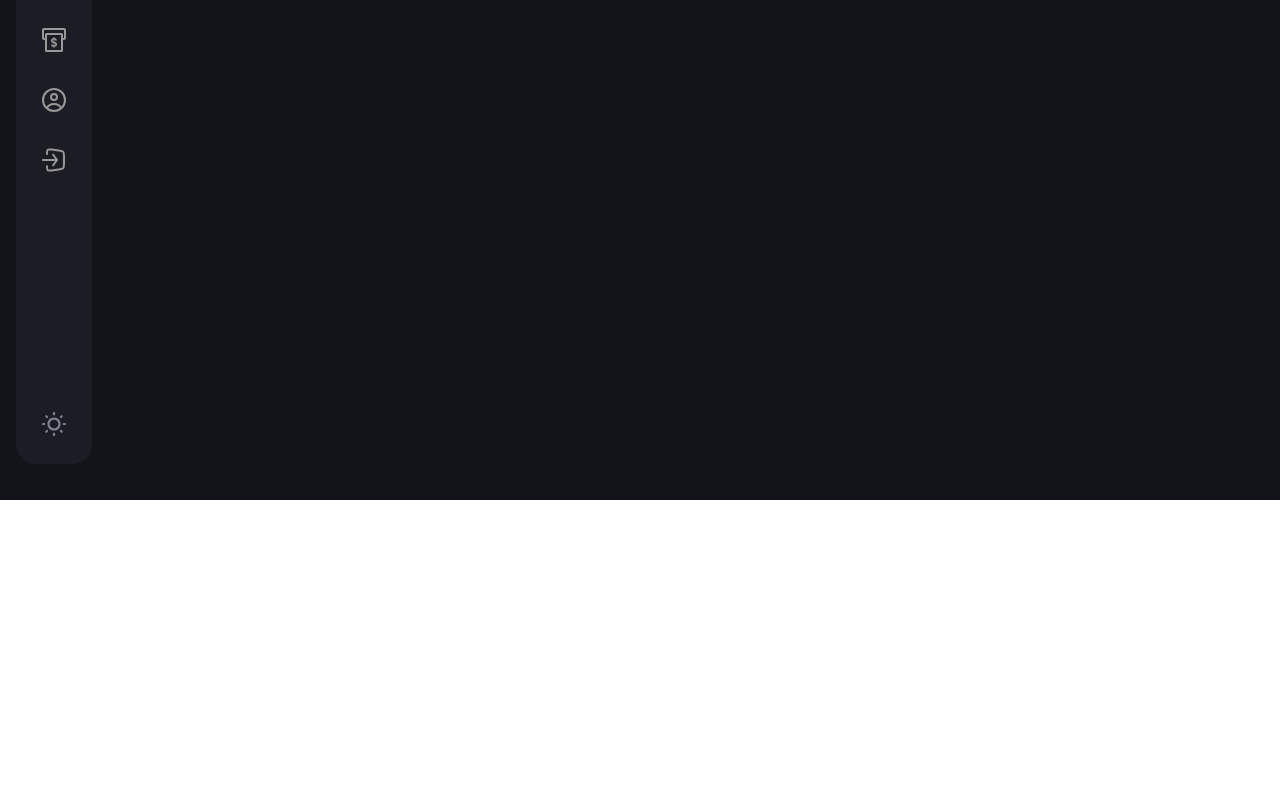
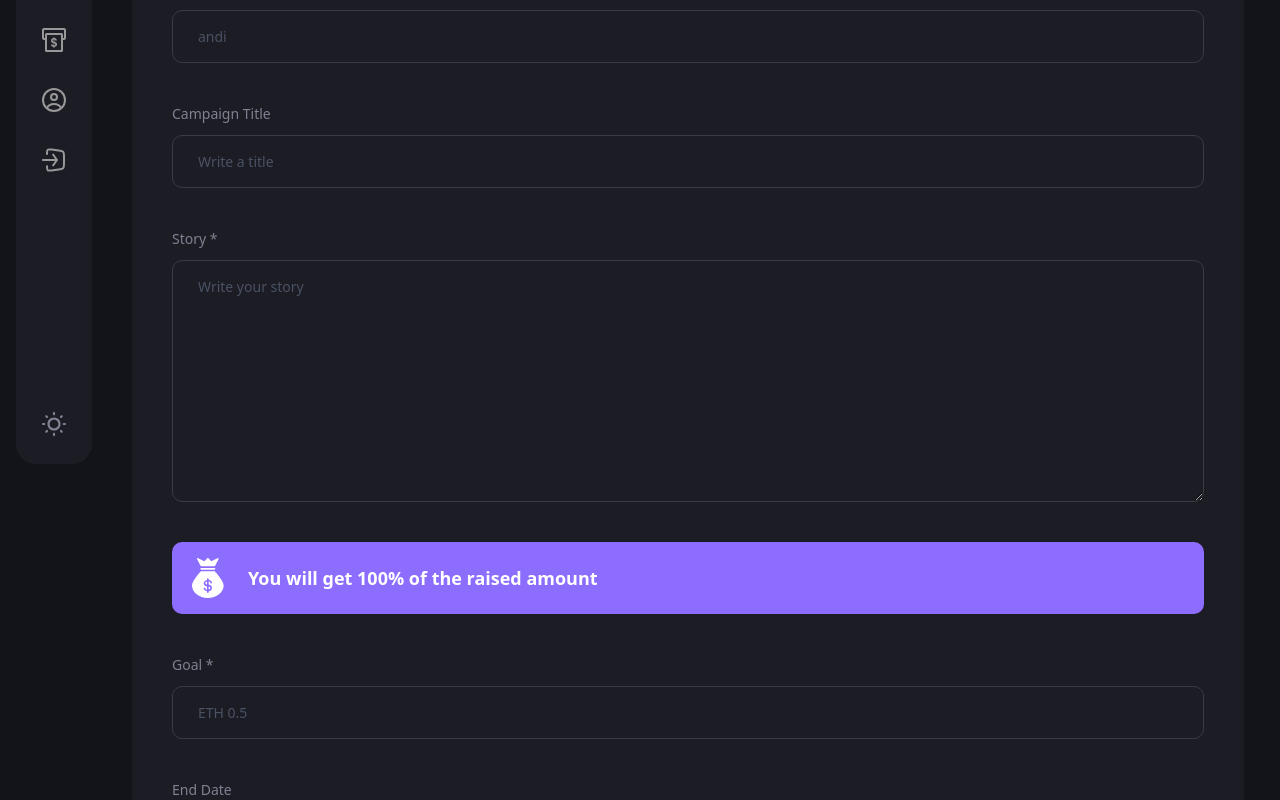
Before and after one commit to thought7878/web3_crowdfunding_fontend_ES-React, a React (Vite) app: page /create-campaign in a window 1280 px wide. Shown: the part 300-1100 px from the top of the page. Before the commit the page ends 800 px from the top, so only its background shows below. Built offline with nearby package versions, Linux system fonts and the light colour scheme; no server answers; what @thirdweb-dev/react would draw is missing.

Commit message:
feat(CreateCampaign): init

```diff
--- a/src/App.jsx
+++ b/src/App.jsx
@@ -10,7 +10,7 @@ export default function App() {
         <Sidebar />
       </div>
 
-      <div className='Navbar-container flex-1 max-sm:w-full max-w-[1280px] mx-auto sm:pr-5'>
+      <div className='flex-1 max-sm:w-full max-w-[1280px] mx-auto sm:pr-5'>
         <Navbar />
         <Routes>
           <Route path='/' element={<Home />} />
--- /dev/null
+++ b/src/components/FormField.jsx
@@ -0,0 +1,42 @@
+import React from 'react';
+
+const FormField = ({
+  labelName,
+  placeholder,
+  inputType,
+  value,
+  handleChange,
+  isTextArea,
+}) => {
+  return (
+    <label className='flex flex-col w-full flex-1'>
+      {labelName && (
+        <span className='font-medium text-[14px] leading-[22px] text-[#808191] mb-[10px]'>
+          {labelName}
+        </span>
+      )}
+      {isTextArea ? (
+        <textarea
+          required
+          value={value}
+          onChange={handleChange}
+          rows={10}
+          placeholder={placeholder}
+          className='py-[15px] px-[15px] sm:px-[25px] sm:min-w-[300px] outline-none border-[1px] border-[#3a3a43] bg-transparent text-white text-[14px] placeholder:text-[#4b5264] rounded-[10px]'
+        ></textarea>
+      ) : (
+        <input
+          required
+          value={value}
+          onChange={handleChange}
+          type={inputType}
+          step='0.1'
+          placeholder={placeholder}
+          className='py-[15px] px-[15px] sm:px-[25px] sm:min-w-[300px] outline-none border-[1px] border-[#3a3a43] bg-transparent text-white text-[14px] placeholder:text-[#4b5264] rounded-[10px]'
+        />
+      )}
+    </label>
+  );
+};
+
+export default FormField;
--- a/src/components/index.js
+++ b/src/components/index.js
@@ -1,3 +1,4 @@
 export { default as Navbar } from './Navbar';
 export { default as Sidebar } from './Sidebar';
 export { default as Button } from './Button';
+export { default as FormField } from './FormField';
--- a/src/pages/CreateCampaign.jsx
+++ b/src/pages/CreateCampaign.jsx
@@ -1,7 +1,110 @@
-import React from 'react';
+import React, { useState } from 'react';
+import { useNavigate } from 'react-router-dom';
+import { ethers } from 'ethers';
+import { money } from '../../public/assets';
+import { Button, FormField } from '../components';
+import { checkIfImage } from '../utils';
 
 const CreateCampaign = () => {
-  return <div>CreateCampaign</div>;
+  const navigate = useNavigate();
+  const [isLoading, setIsLoading] = useState(false);
+  const [form, setForm] = useState({
+    name: '',
+    title: '',
+    description: '',
+    target: '',
+    deadline: '',
+    image: '',
+  });
+
+  const handleFormFieldChange = (fieldName, e) => {
+    setForm({ ...form, [fieldName]: e.target.value });
+  };
+
+  const handleSubmit = () => {};
+
+  return (
+    <div className='bg-[#1c1c24] flex justify-center items-center flex-col rounded-[10px] sm:p-10 p-4'>
+      <div className='flex justify-center items-center p-[16px] sm:min-w-[380px] bg-[#3a3a43] rounded-[10px]'>
+        <h1 className='font-bold sm:text-[25px] text-[18px] leading-[38px]'>
+          Start a Campaign
+        </h1>
+      </div>
+      <form
+        action=''
+        onSubmit={handleSubmit}
+        className='w-full mt-[65px] flex flex-col gap-[30px]'
+      >
+        <div className='flex flex-col gap-[40px]'>
+          <FormField
+            labelName='Your name *'
+            placeholder='andi'
+            inputType='text'
+            value={form.name}
+            handleChange={(e) => {
+              handleFormFieldChange('name', e);
+            }}
+          />
+          <FormField
+            labelName='Campaign Title'
+            placeholder='Write a title'
+            inputType='text'
+            value={form.title}
+            handleChange={(e) => {
+              handleFormFieldChange('title', e);
+            }}
+          />
+          <FormField
+            labelName='Story *'
+            placeholder='Write your story'
+            isTextArea
+            value={form.description}
+            handleChange={(e) => {
+              handleFormFieldChange('description', e);
+            }}
+          />
+          <div className='w-full flex items-center bg-[#8c6dfd] p-4 rounded-[10px]'>
+            <img
+              src={money}
+              className='w-[40px] h-[40px] object-contain'
+              alt='money'
+            />
+            <h4 className='font-bold text-[18px] ml-[20px]'>
+              You will get 100% of the raised amount
+            </h4>
+          </div>
+          <FormField
+            labelName='Goal *'
+            placeholder='ETH 0.5'
+            inputType='text'
+            value={form.target}
+            handleChange={(e) => {
+              handleFormFieldChange('target', e);
+            }}
+          />
+          <FormField
+            labelName='End Date'
+            placeholder='Jan/01/2024'
+            inputType='date'
+            value={form.deadline}
+            handleChange={(e) => {
+              handleFormFieldChange('deadline', e);
+            }}
+          />
+          <div className='flex justify-center items-center mt-[40px]'>
+            <Button
+              btnType={'submit'}
+              styles='bg-[#8c6dfd] w-full'
+              title={'Submit'}
+              onClick={(e) => {
+                handleSubmit();
+              }}
+            />
+          </div>
+        </div>
+      </form>
+    </div>
+  );
 };
 
 export default CreateCampaign;
```
